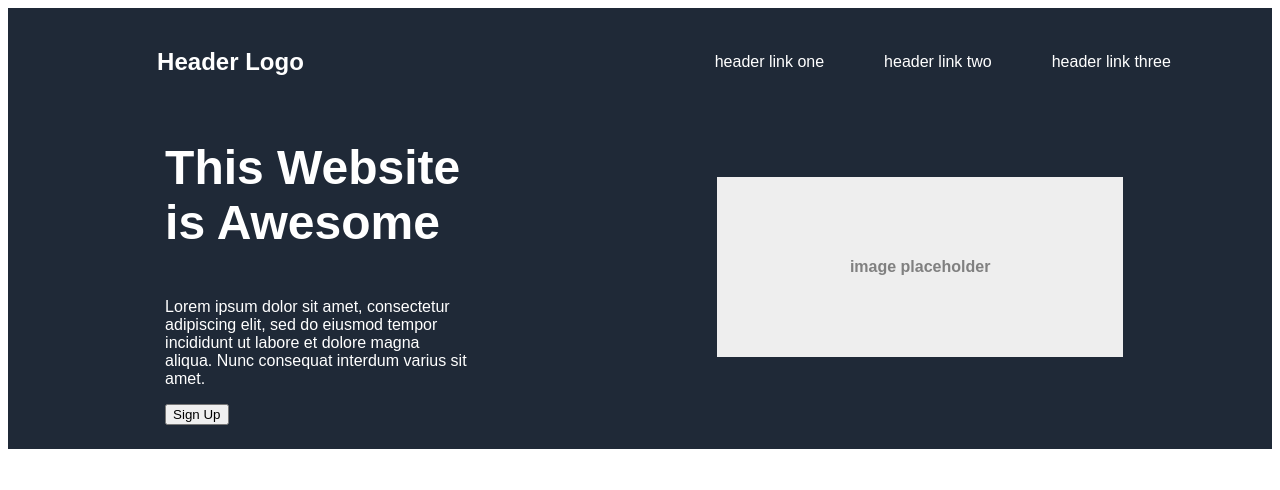
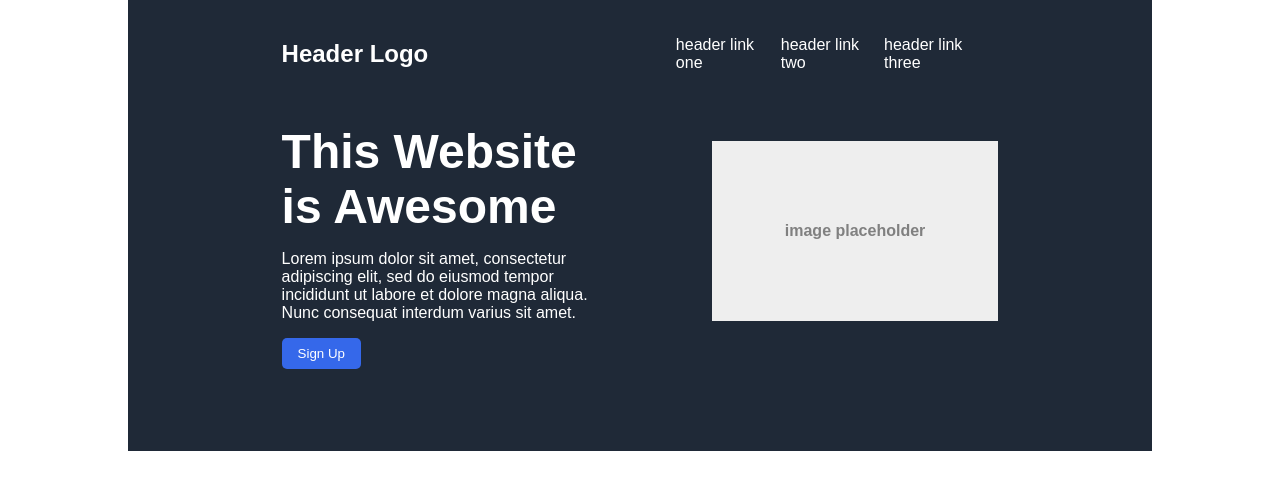
Before and after one commit to lbradley78/odin_landing_page, a plain HTML site: page index.html in a window 1280 px wide. Drawn offline with Linux system fonts and the light colour scheme.

Commit message:
Odin landing page complete-final

```diff
--- a/style.css
+++ b/style.css
@@ -1,12 +1,13 @@
 body {
   font-family: "Hero", sans-serif;
+  width: 80vw;
+  margin: auto;
 }
 
 .container {
   color: white;
   background-color: #1f2937;
-  flex-wrap: nowrap;
-  padding: 16px 8%;
+  padding: 16px 15% 8% 15%;
 }
 
 .header {
@@ -15,7 +16,6 @@ body {
   align-items: center;
   width: auto;
   gap: 16px;
-  padding-left: 48px;
 }
 
 .logo {
@@ -40,18 +40,17 @@ a {
   display: flex;
   justify-content: space-between;
   align-items: center;
-  padding-left: 48px;
 }
 
 h1 {
   font-size: 48px;
+  margin-bottom: 0;
 }
 
 .content1 {
   display: flex;
   flex-flow: row wrap;
-  width: 30%;
-  padding: 8px;
+  width: 45%;
 }
 
 .image-placeholder {
@@ -59,7 +58,6 @@ h1 {
   justify-content: center;
   display: flex;
   height: 180px;
-  margin: 48px;
   width: 40%;
 }
 
@@ -68,3 +66,11 @@ h1 {
   text-align: center;
   color: grey;
 }
+
+button {
+  background-color: rgb(53, 104, 234);
+  color: white;
+  padding: 8px 16px;
+  border-radius: 5px;
+  border: none;
+}
```
